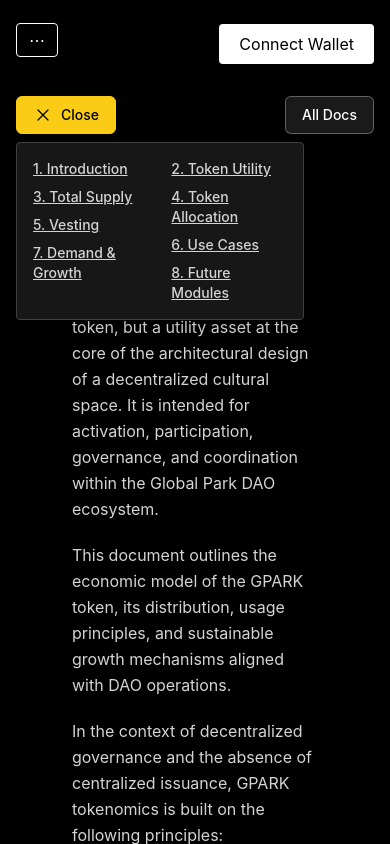
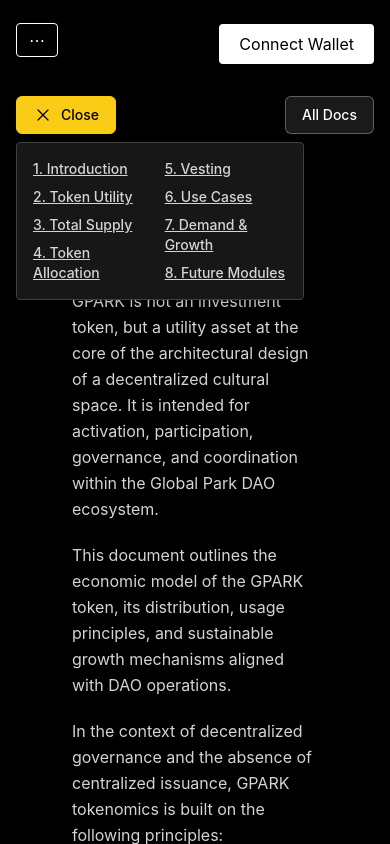
Before and after one commit to GPARKPRO/globalpark-site, a Next.js app: page /docs/tokenomics in a window 390 px wide. Both pictures are taken after a click on the button "Doc Navigation". Shown: the top 844 px of the page. Built offline with nearby package versions, Linux system fonts and the light colour scheme.

Commit message:
Update MobileDocSectionNav.tsx

```diff
--- a/components/docs/common/MobileDocSectionNav.tsx
+++ b/components/docs/common/MobileDocSectionNav.tsx
@@ -29,8 +29,9 @@ export default function MobileDocSectionNav() {
     { id: 'modules', label: 'Future Modules' },
   ];
 
-  const column1 = links.filter((_, i) => i % 2 === 0);
-  const column2 = links.filter((_, i) => i % 2 !== 0);
+  const halfway = Math.ceil(links.length / 2);
+  const column1 = links.slice(0, halfway);
+  const column2 = links.slice(halfway);
 
   return (
     <div className="relative">
@@ -61,7 +62,7 @@ export default function MobileDocSectionNav() {
                   href={`#${link.id}`}
                   className="block text-neutral-300 hover:text-yellow-400 transition-colors text-sm"
                 >
-                  {`${index * 2 + 1}. ${link.label}`}
+                  {`${index + 1}. ${link.label}`}
                 </a>
               ))}
             </div>
@@ -72,7 +73,7 @@ export default function MobileDocSectionNav() {
                   href={`#${link.id}`}
                   className="block text-neutral-300 hover:text-yellow-400 transition-colors text-sm"
                 >
-                  {`${index * 2 + 2}. ${link.label}`}
+                  {`${index + column1.length + 1}. ${link.label}`}
                 </a>
               ))}
             </div>
```
